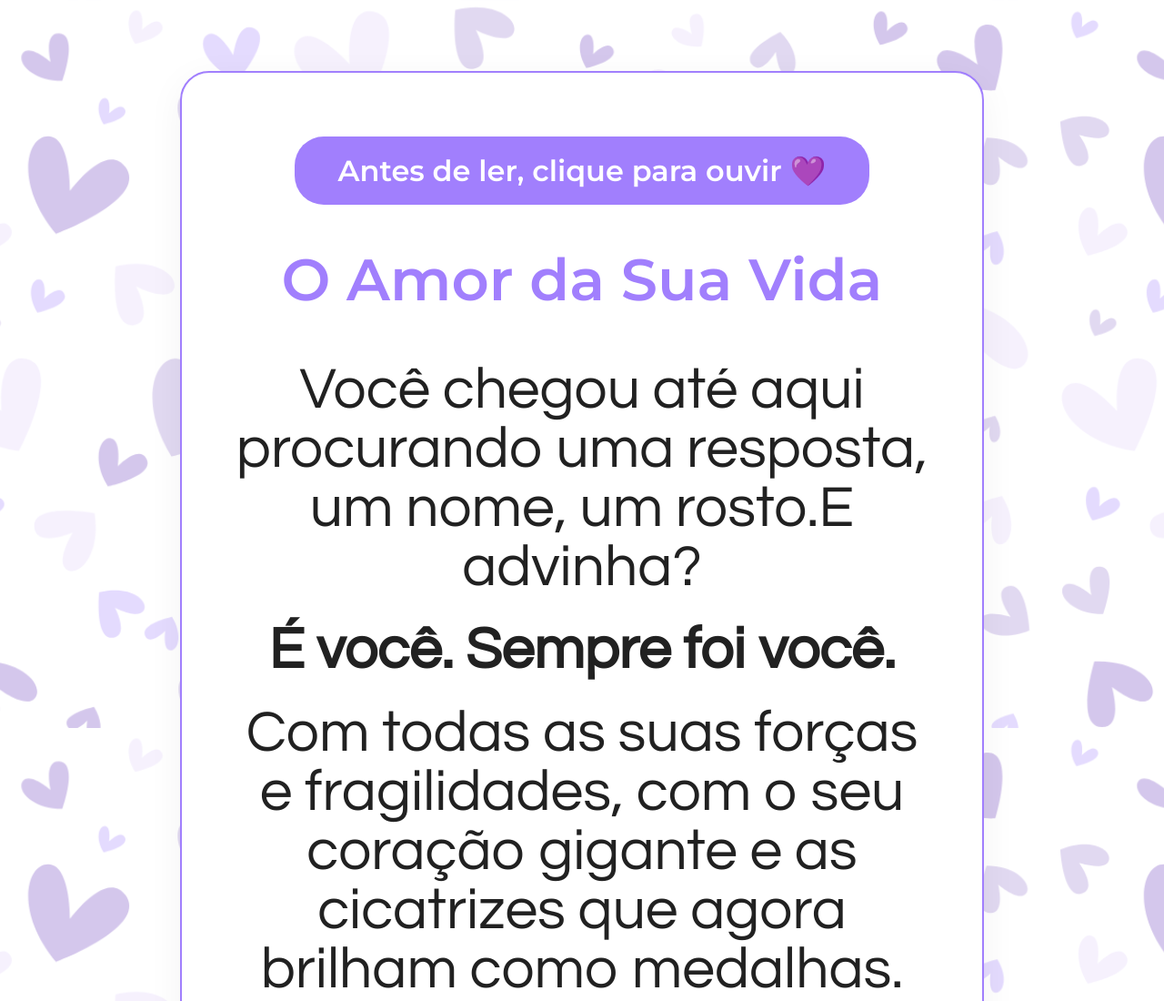
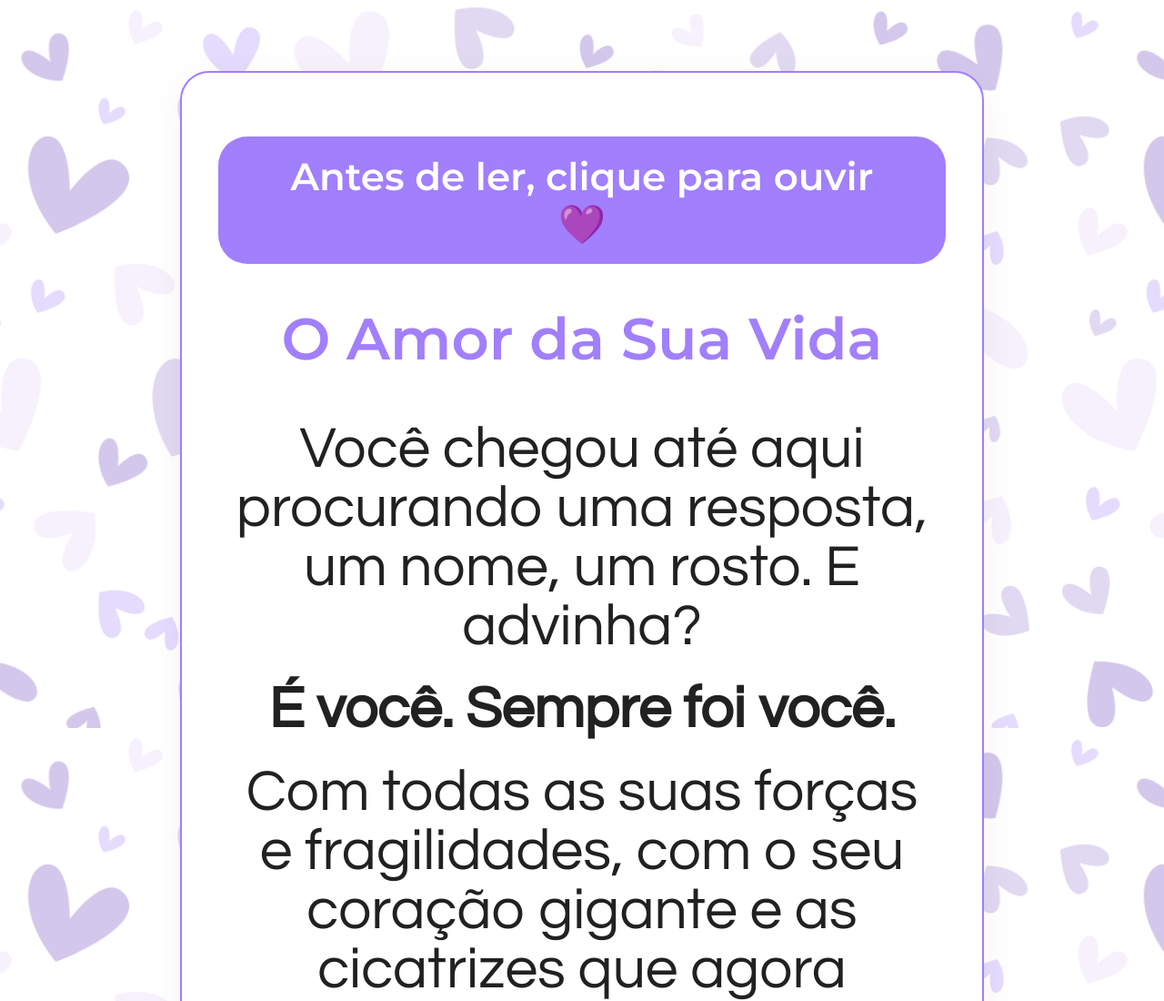
Before and after one commit to hallyuinbrazil/lovemyself, a plain HTML site: page index.html in a window 1280 px wide. Shown: the top 1100 px of the page at 91% size. Drawn offline with Linux system fonts and the light colour scheme.

Commit message:
Update index.html

```diff
--- a/index.html
+++ b/index.html
@@ -51,7 +51,7 @@
     border: none;
     border-radius: 32px;
     padding: 18px 48px;
-    font-size: 2em;
+    font-size: 42px;
     font-family: 'Montserrat', sans-serif;
     cursor: pointer;
     margin-top: 30px;
@@ -68,7 +68,7 @@
 <div class="container">
  <button class="btn-musica" onclick="document.getElementById('musica').play()">Antes de ler, clique para ouvir 💜</button>
   <h1>O Amor da Sua Vida</h1>
-  <p>Você chegou até aqui procurando uma resposta, um nome, um rosto.E advinha?</p>
+  <p>Você chegou até aqui procurando uma resposta, um nome, um rosto. E advinha?</p>
   <p><strong>É você. Sempre foi você.</strong></p>
   <p>Com todas as suas forças e fragilidades, com o seu coração gigante e as cicatrizes que agora brilham como medalhas.
 <p>Você é suficiente. É linda. É digna de amor – principalmente do seu.</p>
```
